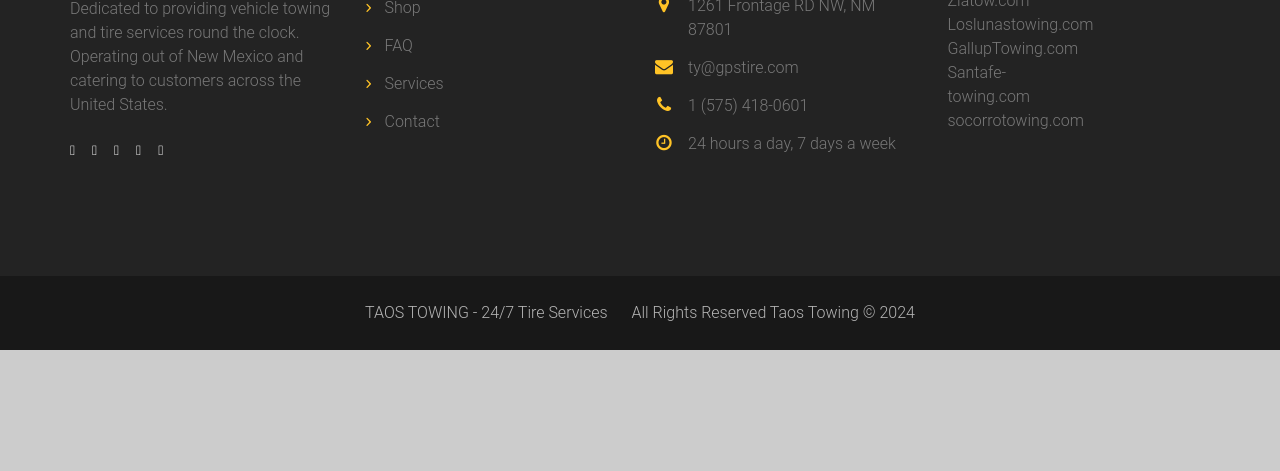
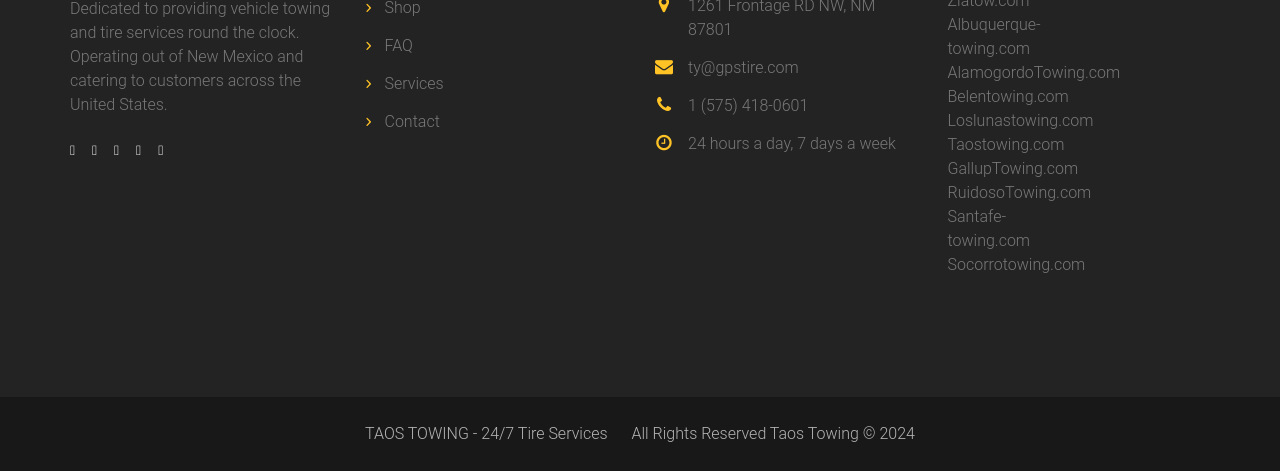
Before and after one commit to BOMBKILLA49/Taos-Towing, a plain HTML site: page commercial-tire-services.html in a window 1280 px wide. Shown: the part 1290-1761 px from the top of the page. Before the commit the page ends 1640 px from the top, so only its background shows below. Drawn offline with Linux system fonts and the light colour scheme; some icons are missing; files whose address does not match are found by name; a web font is replaced by a local one.

Commit message:
Update commercial-tire-services.html

```diff
--- a/commercial-tire-services.html
+++ b/commercial-tire-services.html
@@ -300,19 +300,34 @@
 										<div class="col-xs-6">
 											<ul class="greylinks">
 												<li>
-													<a href="ziatow.com">Ziatow.com</a></a>
+													<a href="https://ziatow.com">Ziatow.com</a></a>
 												</li>
 												<li>
-													<a href="loslunastowing.com">Loslunastowing.com</a></a>
+													<a href="https://albuquerque-towing.com">Albuquerque-towing.com</a></a>
 												</li>
 												<li>
-													<a href="galluptowing.com">GallupTowing.com</a></a>
+													<a href="https://alamogordotowing.com">AlamogordoTowing.com</a></a>
 												</li>
 												<li>
-													<a href="santafe-towing.com">Santafe-towing.com</a></a>
+													<a href="https://belentowing.com">Belentowing.com</a></a>
 												</li>
 												<li>
-													<a href="socorrotowing.com">socorrotowing.com</a></a>
+													<a href="https://loslunastowing.com">Loslunastowing.com</a></a>
+												</li>
+												<li>
+													<a href="https://taostowing.com">Taostowing.com</a></a>
+												</li>
+												<li>
+													<a href="https://galluptowing.com">GallupTowing.com</a></a>
+												</li>
+												<li>
+													<a href="https://ruidosotowing.com">RuidosoTowing.com</a></a>
+												</li>
+												<li>
+													<a href="https://santafe-towing.com">Santafe-towing.com</a></a>
+												</li>
+												<li>
+													<a href="https://socorrotowing.com">Socorrotowing.com</a></a>
 												</li>
 											</ul>
 										</div>
```
